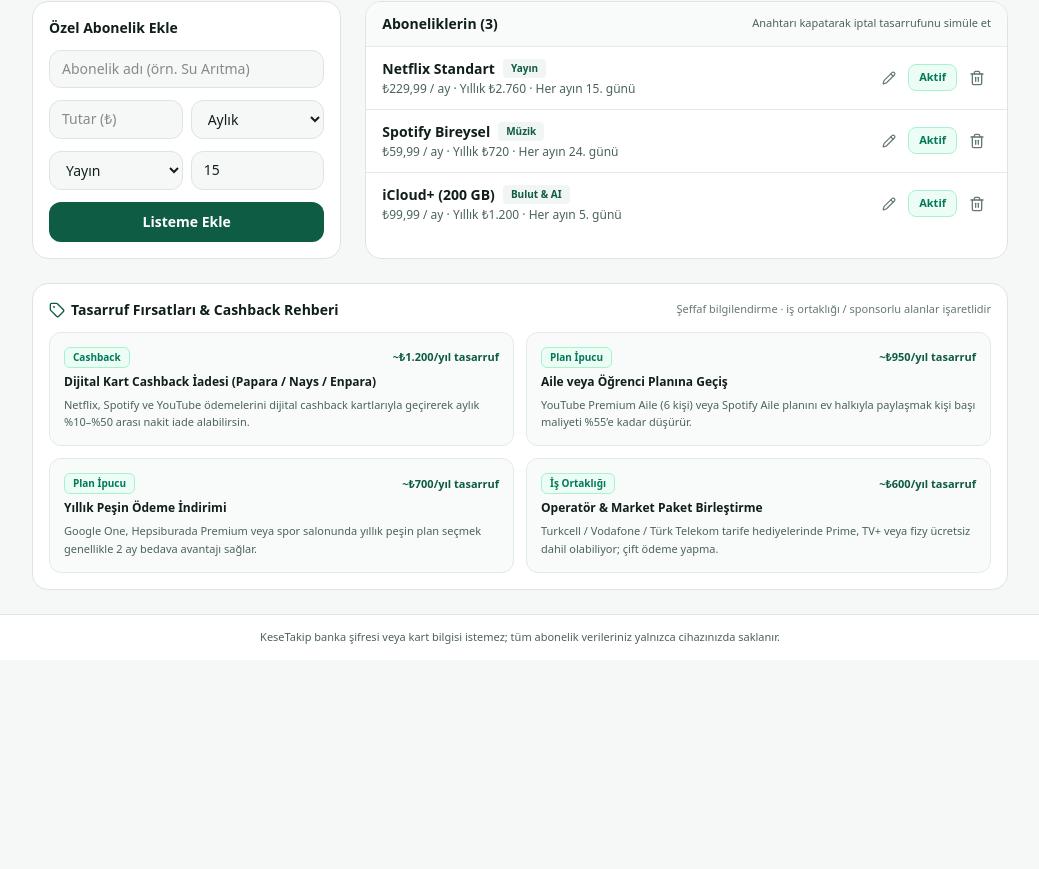
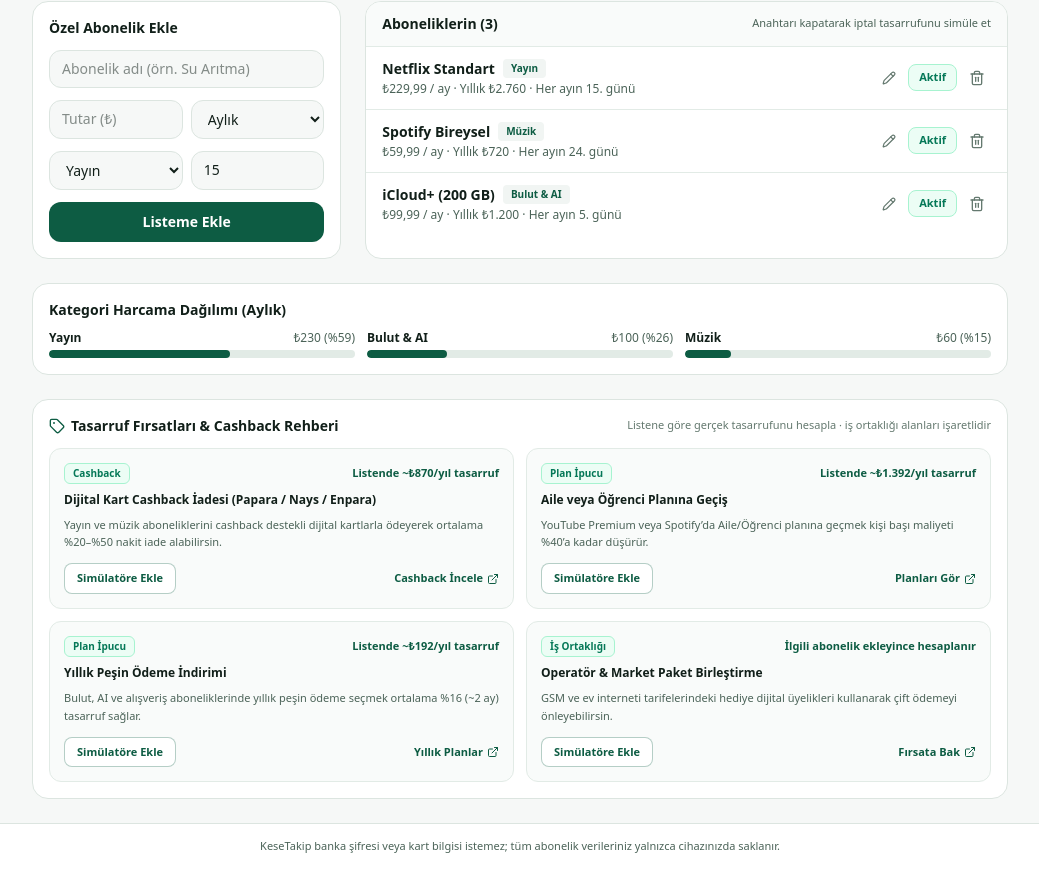
Before and after one commit to zachariatrying/kesetakip, a React (Vite) app: page / in a window 1280 px wide. Shown: the part 491-1360 px from the top of the page, without its empty margins (120-1159 px from the left). Before the commit the page ends 1151 px from the top, so only its background shows below. Built offline with nearby package versions, Linux system fonts and the light colour scheme.

Commit message:
Make savings deals interactive against active subs + add category breakdown

```diff
--- a/src/App.tsx
+++ b/src/App.tsx
@@ -3,6 +3,7 @@ import {
   BellRing,
   Check,
   Download,
+  ExternalLink,
   Pencil,
   Plus,
   ShieldCheck,
@@ -55,6 +56,22 @@ export default function App() {
   const [editPrice, setEditPrice] = useState('');
   const [editCycle, setEditCycle] = useState<BillingCycle>('monthly');
   const [editDay, setEditDay] = useState('15');
+  const [appliedDealIds, setAppliedDealIds] = useState<string[]>(() => {
+    try {
+      const raw = localStorage.getItem('kesetakip_deals_v1');
+      return raw ? (JSON.parse(raw) as string[]) : [];
+    } catch {
+      return [];
+    }
+  });
+
+  useEffect(() => {
+    try {
+      localStorage.setItem('kesetakip_deals_v1', JSON.stringify(appliedDealIds));
+    } catch {
+      // Ignore
+    }
+  }, [appliedDealIds]);
 
   useEffect(() => {
     try {
@@ -91,10 +108,42 @@ export default function App() {
     () => activeItems.reduce((sum, i) => sum + yearlyEquivalent(i), 0),
     [activeItems]
   );
-  const yearlySaved = useMemo(
+  const yearlySavedFromPaused = useMemo(
     () => pausedItems.reduce((sum, i) => sum + yearlyEquivalent(i), 0),
     [pausedItems]
   );
+
+  const dealSavingsById = useMemo(() => {
+    const map = new Map<string, number>();
+    for (const deal of SAVINGS_DEALS) {
+      const matchingYearly = activeItems
+        .filter((i) => deal.targetCategories.includes(i.category))
+        .reduce((s, i) => s + yearlyEquivalent(i), 0);
+      map.set(deal.id, Math.round(matchingYearly * deal.discountRate));
+    }
+    return map;
+  }, [activeItems]);
+
+  const yearlyDealSaved = useMemo(
+    () => appliedDealIds.reduce((sum, id) => sum + (dealSavingsById.get(id) ?? 0), 0),
+    [appliedDealIds, dealSavingsById]
+  );
+
+  const yearlySaved = yearlySavedFromPaused + yearlyDealSaved;
+
+  const categoryBreakdown = useMemo(() => {
+    const sums = new Map<SubCategory, number>();
+    for (const i of activeItems) {
+      sums.set(i.category, (sums.get(i.category) ?? 0) + monthlyEquivalent(i));
+    }
+    return [...sums.entries()]
+      .sort((a, b) => b[1] - a[1])
+      .map(([cat, val]) => ({
+        category: cat,
+        monthly: val,
+        pct: monthlyTotal > 0 ? Math.round((val / monthlyTotal) * 100) : 0,
+      }));
+  }, [activeItems, monthlyTotal]);
 
   const upcoming7Days = useMemo(() => {
     const today = new Date().getDate();
@@ -291,7 +340,7 @@ export default function App() {
               ₺{yearlySaved.toLocaleString('tr-TR', { maximumFractionDigits: 0 })}
             </div>
             <div className="text-[11px] text-[#92400E] mt-1">
-              {pausedItems.length} iptal denemesi / yıl
+              {pausedItems.length} iptal + {appliedDealIds.length} fırsat / yıl
             </div>
           </div>
 
@@ -527,6 +576,31 @@ export default function App() {
           </section>
         </div>
 
+        {/* Category Breakdown */}
+        {categoryBreakdown.length > 0 && (
+          <section className="rounded-2xl border border-[#DCE5E0] bg-white p-4 space-y-2.5">
+            <h2 className="text-sm font-extrabold text-[#111F19]">Kategori Harcama Dağılımı (Aylık)</h2>
+            <div className="grid grid-cols-1 sm:grid-cols-2 lg:grid-cols-3 gap-3">
+              {categoryBreakdown.map((row) => (
+                <div key={row.category} className="space-y-1">
+                  <div className="flex items-center justify-between text-xs">
+                    <span className="font-bold text-[#111F19]">{row.category}</span>
+                    <span className="tabular-nums text-[#4B6358]">
+                      ₺{Math.round(row.monthly).toLocaleString('tr-TR')} (%{row.pct})
+                    </span>
+                  </div>
+                  <div className="h-2 w-full rounded-full bg-[#E2EBE6] overflow-hidden">
+                    <div
+                      className="h-full rounded-full bg-[#0D5C43] transition-all duration-300"
+                      style={{ width: `${row.pct}%` }}
+                    />
+                  </div>
+                </div>
+              ))}
+            </div>
+          </section>
+        )}
+
         {/* Savings & Partner Deals Section */}
         <section className="rounded-2xl border border-[#DCE5E0] bg-white p-4 space-y-3">
           <div className="flex flex-wrap items-center justify-between gap-2">
@@ -535,27 +609,65 @@ export default function App() {
               Tasarruf Fırsatları &amp; Cashback Rehberi
             </h2>
             <span className="text-[11px] text-[#64796F]">
-              Şeffaf bilgilendirme · iş ortaklığı / sponsorlu alanlar işaretlidir
+              Listene göre gerçek tasarrufunu hesapla · iş ortaklığı alanları işaretlidir
             </span>
           </div>
           <div className="grid grid-cols-1 md:grid-cols-2 gap-3">
-            {SAVINGS_DEALS.map((deal) => (
+            {SAVINGS_DEALS.map((deal) => {
+              const estSave = dealSavingsById.get(deal.id) ?? 0;
+              const isApplied = appliedDealIds.includes(deal.id);
+              return (
                 <article
                   key={deal.id}
-                className="rounded-xl border border-[#E2EBE6] bg-[#F9FBFA] p-3.5 space-y-1.5"
+                  className={`rounded-xl border p-3.5 space-y-2 transition-colors ${
+                    isApplied
+                      ? 'border-[#0D5C43] bg-[#ECFDF5]/60'
+                      : 'border-[#E2EBE6] bg-[#F9FBFA]'
+                  }`}
                 >
                   <div className="flex items-center justify-between gap-2">
                     <span className="rounded-md bg-[#ECFDF5] border border-[#A7F3D0] px-2 py-0.5 text-[10px] font-bold text-[#047857]">
                       {deal.badge}
                     </span>
                     <span className="text-[11px] font-extrabold text-[#0D5C43] tabular-nums">
-                    ~₺{deal.estYearlySaveTry.toLocaleString('tr-TR')}/yıl tasarruf
+                      {estSave > 0
+                        ? `Listende ~₺${estSave.toLocaleString('tr-TR')}/yıl tasarruf`
+                        : 'İlgili abonelik ekleyince hesaplanır'}
                     </span>
                   </div>
                   <h3 className="text-xs font-extrabold text-[#111F19]">{deal.title}</h3>
                   <p className="text-[11px] text-[#4B6358] leading-relaxed">{deal.detail}</p>
+                  <div className="flex items-center justify-between gap-2 pt-1">
+                    <button
+                      type="button"
+                      onClick={() =>
+                        setAppliedDealIds((prev) =>
+                          prev.includes(deal.id)
+                            ? prev.filter((x) => x !== deal.id)
+                            : [...prev, deal.id]
+                        )
+                      }
+                      className={`rounded-lg px-3 py-1.5 text-[11px] font-bold cursor-pointer ${
+                        isApplied
+                          ? 'bg-[#0D5C43] text-white'
+                          : 'border border-[#0D5C43]/30 bg-white text-[#0D5C43] hover:bg-[#ECFDF5]'
+                      }`}
+                    >
+                      {isApplied ? '✓ Simülatörde Aktif' : 'Simülatöre Ekle'}
+                    </button>
+                    <a
+                      href={deal.actionUrl}
+                      target="_blank"
+                      rel="noreferrer"
+                      className="inline-flex items-center gap-1 text-[11px] font-bold text-[#0D5C43] hover:underline"
+                    >
+                      {deal.actionLabel}
+                      <ExternalLink className="w-3 h-3" />
+                    </a>
+                  </div>
                 </article>
-            ))}
+              );
+            })}
           </div>
         </section>
       </main>
--- a/src/data/subscriptions.ts
+++ b/src/data/subscriptions.ts
@@ -56,7 +56,10 @@ export interface SavingsDeal {
   badge: 'Cashback' | 'Plan İpucu' | 'İş Ortaklığı';
   title: string;
   detail: string;
-  estYearlySaveTry: number;
+  discountRate: number;
+  targetCategories: SubCategory[];
+  actionUrl: string;
+  actionLabel: string;
 }
 
 export const SAVINGS_DEALS: SavingsDeal[] = [
@@ -64,29 +67,41 @@ export const SAVINGS_DEALS: SavingsDeal[] = [
     id: 'deal-cashback',
     badge: 'Cashback',
     title: 'Dijital Kart Cashback İadesi (Papara / Nays / Enpara)',
-    detail: 'Netflix, Spotify ve YouTube ödemelerini dijital cashback kartlarıyla geçirerek aylık %10–%50 arası nakit iade alabilirsin.',
-    estYearlySaveTry: 1200,
+    detail: 'Yayın ve müzik aboneliklerini cashback destekli dijital kartlarla ödeyerek ortalama %20–%50 nakit iade alabilirsin.',
+    discountRate: 0.25,
+    targetCategories: ['Yayın', 'Müzik'],
+    actionUrl: 'https://www.papara.com/cashback',
+    actionLabel: 'Cashback İncele',
   },
   {
     id: 'deal-family',
     badge: 'Plan İpucu',
     title: 'Aile veya Öğrenci Planına Geçiş',
-    detail: 'YouTube Premium Aile (6 kişi) veya Spotify Aile planını ev halkıyla paylaşmak kişi başı maliyeti %55’e kadar düşürür.',
-    estYearlySaveTry: 950,
+    detail: 'YouTube Premium veya Spotify’da Aile/Öğrenci planına geçmek kişi başı maliyeti %40’a kadar düşürür.',
+    discountRate: 0.4,
+    targetCategories: ['Yayın', 'Müzik'],
+    actionUrl: 'https://www.spotify.com/tr/student/',
+    actionLabel: 'Planları Gör',
   },
   {
     id: 'deal-yearly',
     badge: 'Plan İpucu',
     title: 'Yıllık Peşin Ödeme İndirimi',
-    detail: 'Google One, Hepsiburada Premium veya spor salonunda yıllık peşin plan seçmek genellikle 2 ay bedava avantajı sağlar.',
-    estYearlySaveTry: 700,
+    detail: 'Bulut, AI ve alışveriş aboneliklerinde yıllık peşin ödeme seçmek ortalama %16 (~2 ay) tasarruf sağlar.',
+    discountRate: 0.16,
+    targetCategories: ['Bulut & AI', 'Alışveriş'],
+    actionUrl: 'https://one.google.com/about/plans',
+    actionLabel: 'Yıllık Planlar',
   },
   {
     id: 'deal-partner',
     badge: 'İş Ortaklığı',
     title: 'Operatör & Market Paket Birleştirme',
-    detail: 'Turkcell / Vodafone / Türk Telekom tarife hediyelerinde Prime, TV+ veya fizy ücretsiz dahil olabiliyor; çift ödeme yapma.',
-    estYearlySaveTry: 600,
+    detail: 'GSM ve ev interneti tarifelerindeki hediye dijital üyelikleri kullanarak çift ödemeyi önleyebilirsin.',
+    discountRate: 0.15,
+    targetCategories: ['Yaşam', 'Alışveriş'],
+    actionUrl: 'https://www.amazon.com.tr/prime',
+    actionLabel: 'Fırsata Bak',
   },
 ];
 
```
Lines whose indentation alone changed are shown as unchanged.
